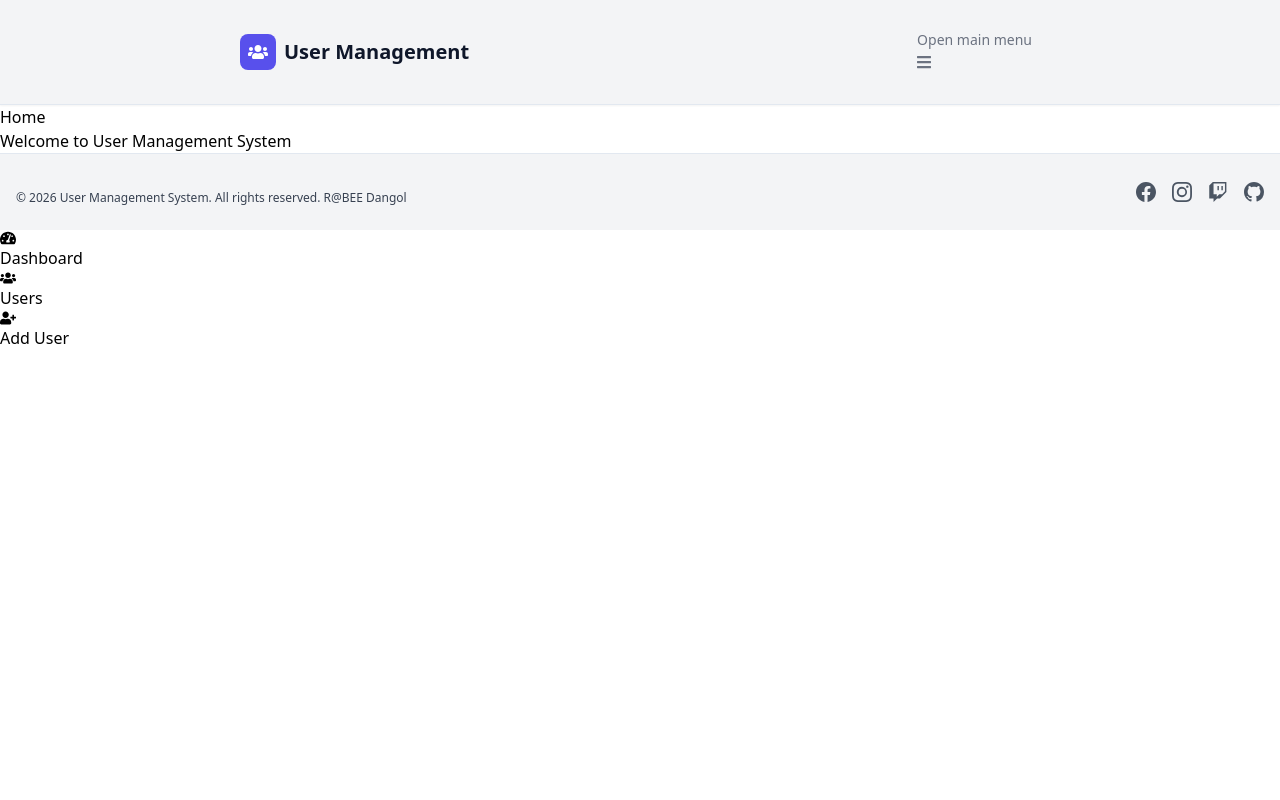
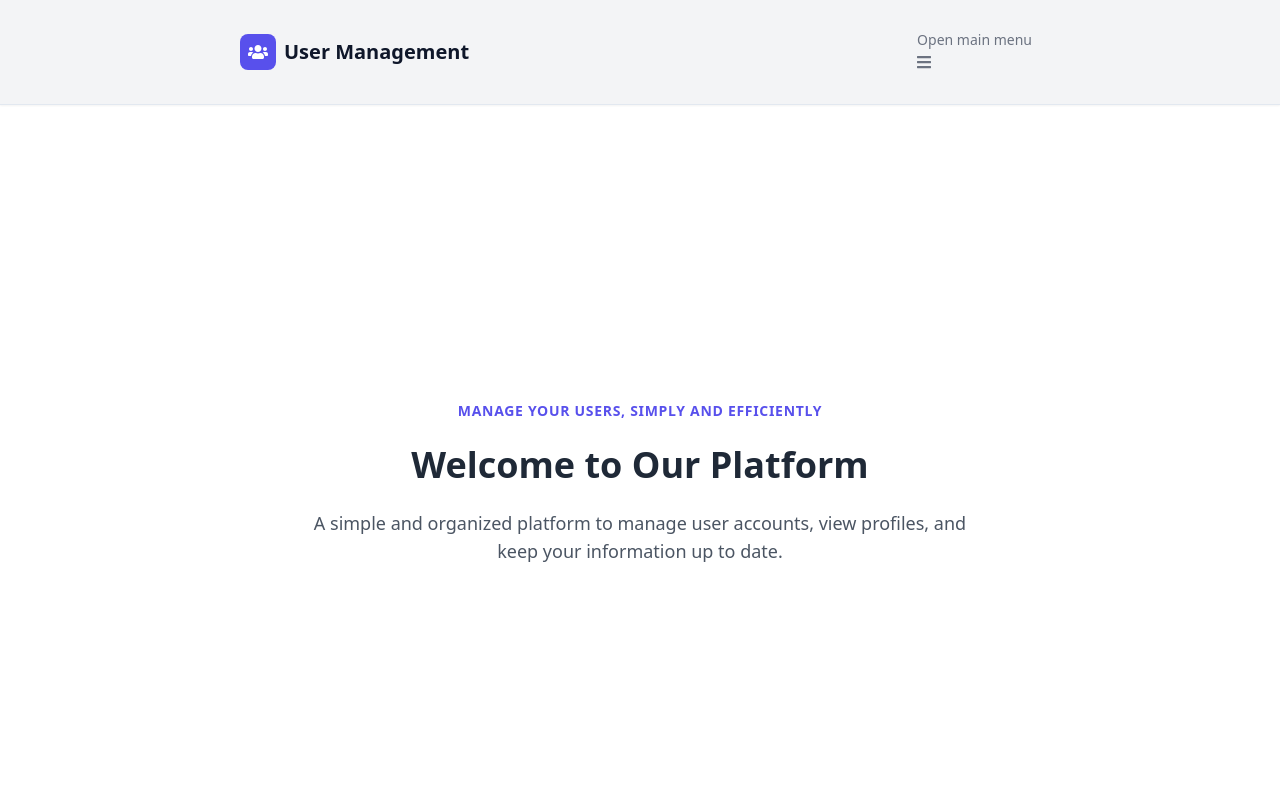
Before and after one commit to RabiDangol/User-Management, a React (Vite) app: page / in a window 1280 px wide. Shown: the top 800 px of the page. Built offline with nearby package versions, Linux system fonts and the light colour scheme.

Commit message:
adding the home page

```diff
--- a/src/pages/Home.jsx
+++ b/src/pages/Home.jsx
@@ -1,8 +1,33 @@
+import { Button } from "flowbite-react";
+import { Link } from "react-router-dom";
+
 const Home = () => {
   return (
     <div>
-      Home
-      <p>Welcome to User Management System</p>
+      <div className="flex flex-col items-center justify-center gap-6 min-h-screen px-4 md:px-0">
+        <div className="flex flex-col items-center text-center gap-6">
+          <span className="text-sm font-semibold tracking-wider text-indigo-600 uppercase">
+            Manage Your Users, Simply and Efficiently
+          </span>
+          <h1 className="text-3xl font-bold text-gray-800 md:text-4xl font-semibold">
+            Welcome to Our Platform
+          </h1>
+          <p className="max-w-2xl mx-auto text-gray-600 text-base md:text-lg leading-relaxed">
+            A simple and organized platform to manage user accounts, view
+            profiles, and keep your information up to date.
+          </p>
+        </div>
+        <div>
+          <Button
+            as={Link}
+            to="/register"
+            color="indigo"
+            className="w-full md:w-auto"
+          >
+            Get Started
+          </Button>
+        </div>
+      </div>
     </div>
   );
 };
```
